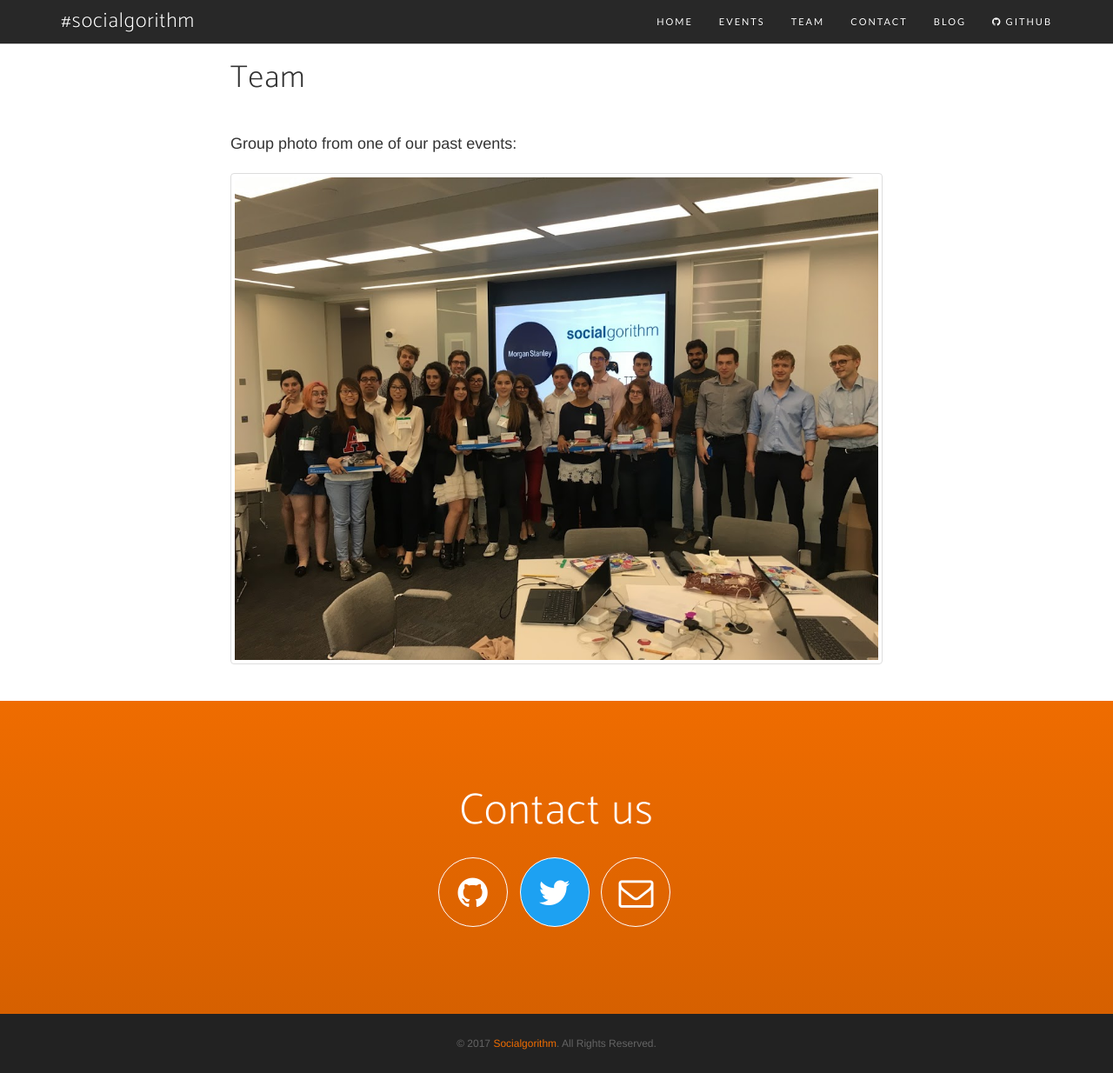
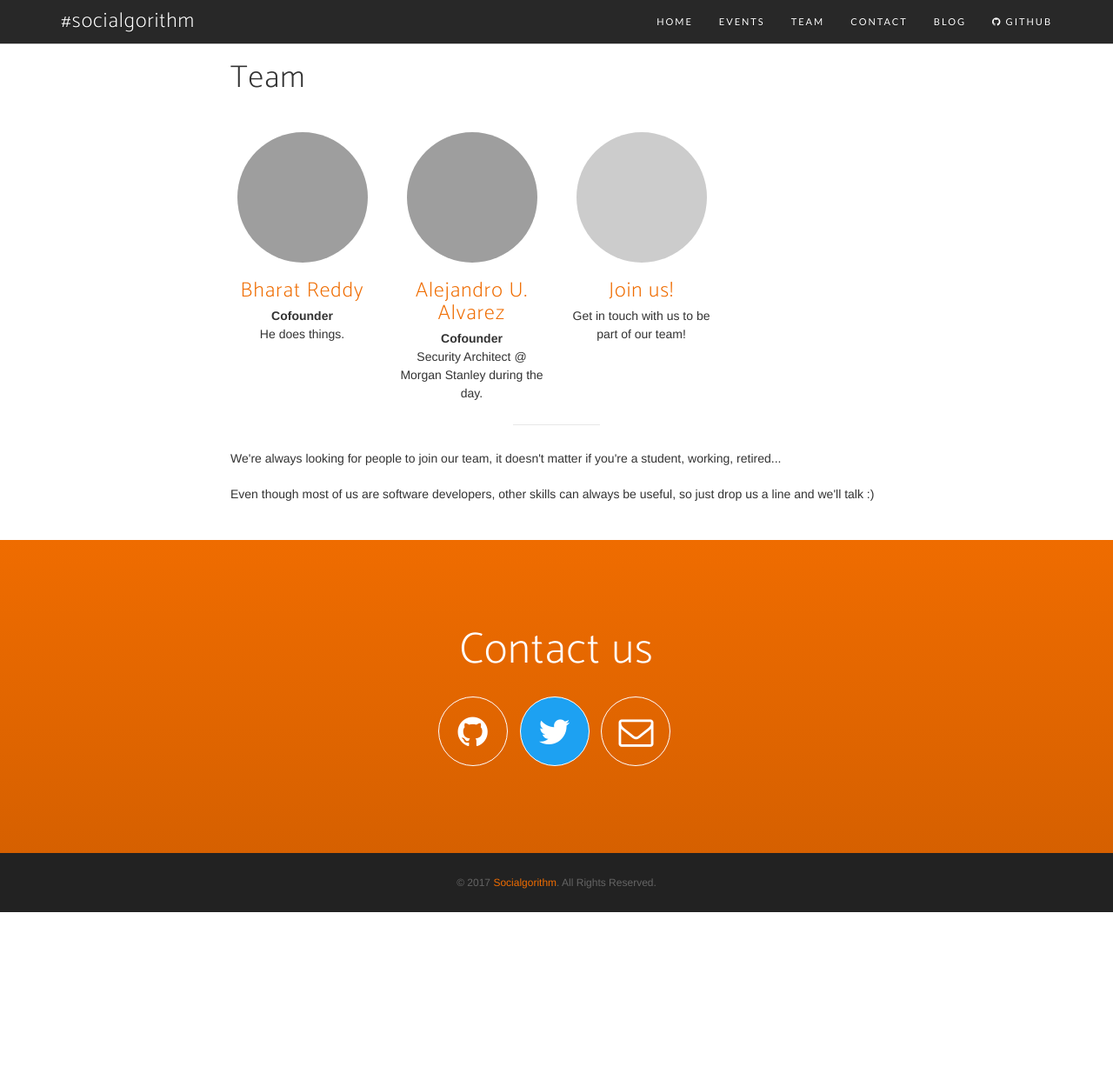
Before and after one commit to socialgorithm/socialgorithm.github.io, a Jekyll site: the page built from team.html, in a window 1280 px wide and 1234 px high. Shown: the whole window at 87% size. Built offline with Jekyll 4.4.1, drawn with Linux system fonts in a browser that asks for light colours; nearby versions of some CDN libraries; some web fonts are replaced; grey boxes are pictures that could not be loaded.

Commit message:
finish team page, improve blog list design

```diff
--- /dev/null
+++ b/_includes/avatar.html
@@ -0,0 +1,8 @@
+<div class="avatar">
+    <div class="img" style="background-image: url({{ include.url }})"></div>
+    <div class="text">
+        <h3><a href="{{ include.link }}">{{ include.name }}</a></h3>
+        <p><b>{{ include.role }}</b></p>
+        <p class="bio">{{ include.bio }}</p>
+    </div>
+</div>
--- a/_posts/2017-08-03-new-website.markdown
+++ b/_posts/2017-08-03-new-website.markdown
@@ -5,7 +5,7 @@ subtitle:   "Finally :)"
 date:       2017-08-03
 author:     "Socialgorithm"
 header-img: "img/post-bg-01.jpg"
-categories: jekyll
+categories: announcements
 ---
 
 We're super excited to launch Socialgorithm - a non-profit dedicated to organising hackathons and coding challenges.
--- a/css/new-age.css
+++ b/css/new-age.css
@@ -54,7 +54,7 @@ h6 {
   letter-spacing: 1px;
 }
 p {
-  font-size: 18px;
+  font-size: 1em;
   line-height: 1.5;
   margin-bottom: 20px;
 }
@@ -440,17 +440,28 @@ footer ul li a.active {
   color: white;
   border-color: white;
   border: 1px solid;
+  transition: all ease-in-out 100ms;
+  position: relative;
+  bottom: 0;
+}
+.btn-outline.btn-default {
+  color: inherit;
 }
 .btn-outline:hover,
 .btn-outline:focus,
 .btn-outline:active,
 .btn-outline.active {
   color: white;
-  background-color: #EF6C00;
   border-color: #EF6C00;
+  background: #EF6C00;
+  bottom: 5px;
+  box-shadow: 1px 2px 3px #555555, 1px 4px 3px #3c3c3c, 1px 5px 3px #090909;
 }
-.btn-outline.btn-default {
-  color: inherit;
+.btn-outline[disabled] {
+  color: #555555 !important;
+  box-shadow: none;
+  background: inherit;
+  bottom: 0;
 }
 .btn {
   font-family: 'Lato', 'Helvetica', 'Arial', 'sans-serif';
@@ -461,6 +472,42 @@ footer ul li a.active {
 .btn-xl {
   padding: 15px 45px;
   font-size: 11px;
+}
+.avatar {
+  width: 100%;
+  text-align: center;
+}
+.avatar .img {
+  background-color: #ccc;
+  background-repeat: no-repeat;
+  background-size: 105%;
+  background-position: 50%;
+  border-radius: 50%;
+  margin: 0 auto;
+  width: 150px;
+  height: 150px;
+  -webkit-filter: grayscale(80%);
+  filter: grayscale(80%);
+  transition: filter ease-in-out 100ms;
+}
+.avatar:hover .img {
+  -webkit-filter: grayscale(0%);
+  filter: grayscale(0%);
+}
+.avatar .text h1,
+.avatar .text h2,
+.avatar .text h3,
+.avatar .text h4 {
+  margin-bottom: 0.2em;
+}
+.avatar .text p {
+  margin-bottom: 0;
+}
+.avatar .bio {
+  font-size: 1em;
+}
+.margin-bottom {
+  margin-bottom: 2em;
 }
 ::-moz-selection {
   color: white;
--- a/edbb7a1b.html
+++ /dev/null
@@ -1 +0,0 @@
-a9eb22b4
--- a/less/variables.less
+++ b/less/variables.less
@@ -17,3 +17,5 @@
 @brand-twitter:		#1da1f2;
 @brand-facebook:	#3b5998;
 @brand-google-plus:	#dd4b39;
+
+@avatar-size: 150px;
--- a/team.html
+++ b/team.html
@@ -3,8 +3,40 @@ title: "Team"
 layout: page
 ---
 
-<p>Group photo from one of our past events:</p>
+<div class="row">
+    <div class="col-md-3 col-xs-6">
+        {% include
+            avatar.html
+            name="Bharat Reddy"
+            role="Cofounder"
+            bio="He does things."
+            link="http://bharatreddy.com/"
+            url="https://github.com/reddyalready.png"
+        %}
+    </div>
+    <div class="col-md-3 col-xs-6">
+        {% include
+            avatar.html
+            name="Alejandro U. Alvarez"
+            role="Cofounder"
+            bio="Security Architect @ Morgan Stanley during the day."
+            link="https://aurbano.eu"
+            url="https://github.com/aurbano.png"
+        %}
+    </div>
+    <div class="col-md-3 col-xs-6">
+        {% include
+            avatar.html
+            name="Join us!"
+            role=""
+            bio="Get in touch with us to be part of our team!"
+            link="#contact"
+            url=""
+        %}
+    </div>
+</div>
 
-<div class="text-center">
-    <img src="/img/events/ms_1/group1.jpg" alt="Group picture at our MS event" class="img img-responsive img-thumbnail">
-</div>
+<hr class="margin-bottom">
+
+<p>We're always looking for people to join our team, it doesn't matter if you're a student, working, retired...</p>
+<p>Even though most of us are software developers, other skills can always be useful, so just drop us a line and we'll talk :)</p>
```
Also changed, not shown: _includes/post_list_item.html (added, +14 -0 lines), blog.html (+6 -17 lines), less/new-age.less (+58 -4 lines), posts-by-categories.html (+7 -14 lines), css/new-age.min.css.
